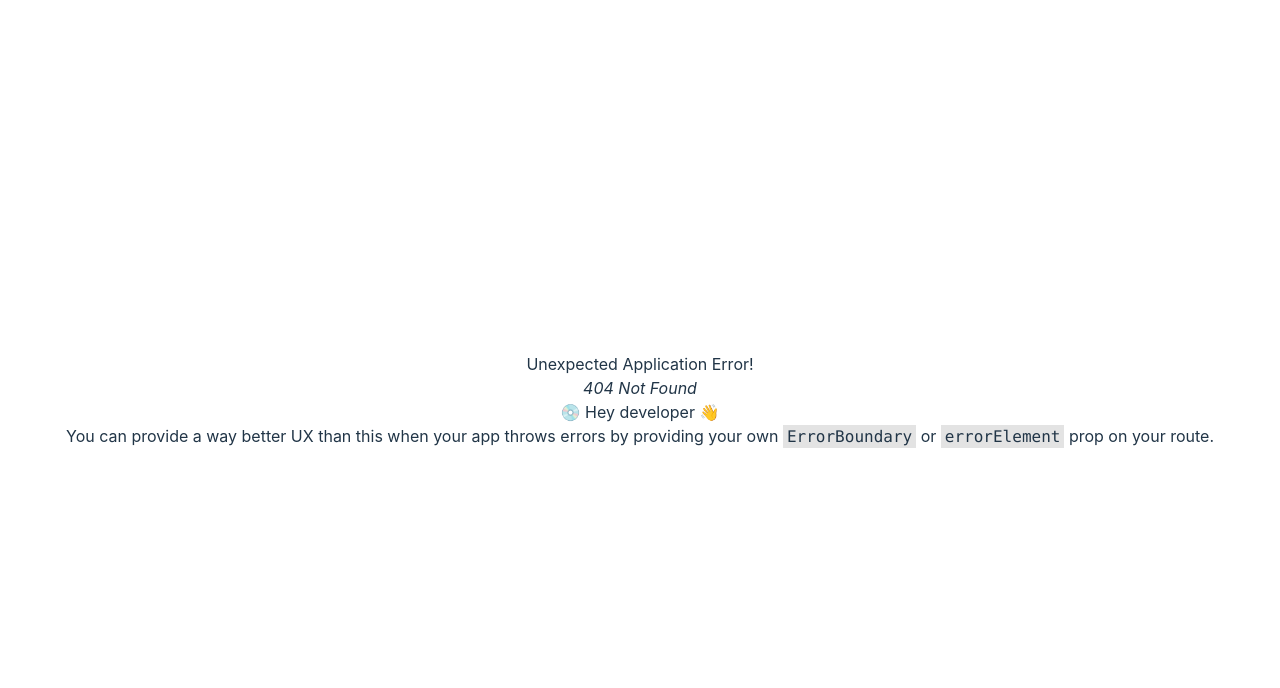
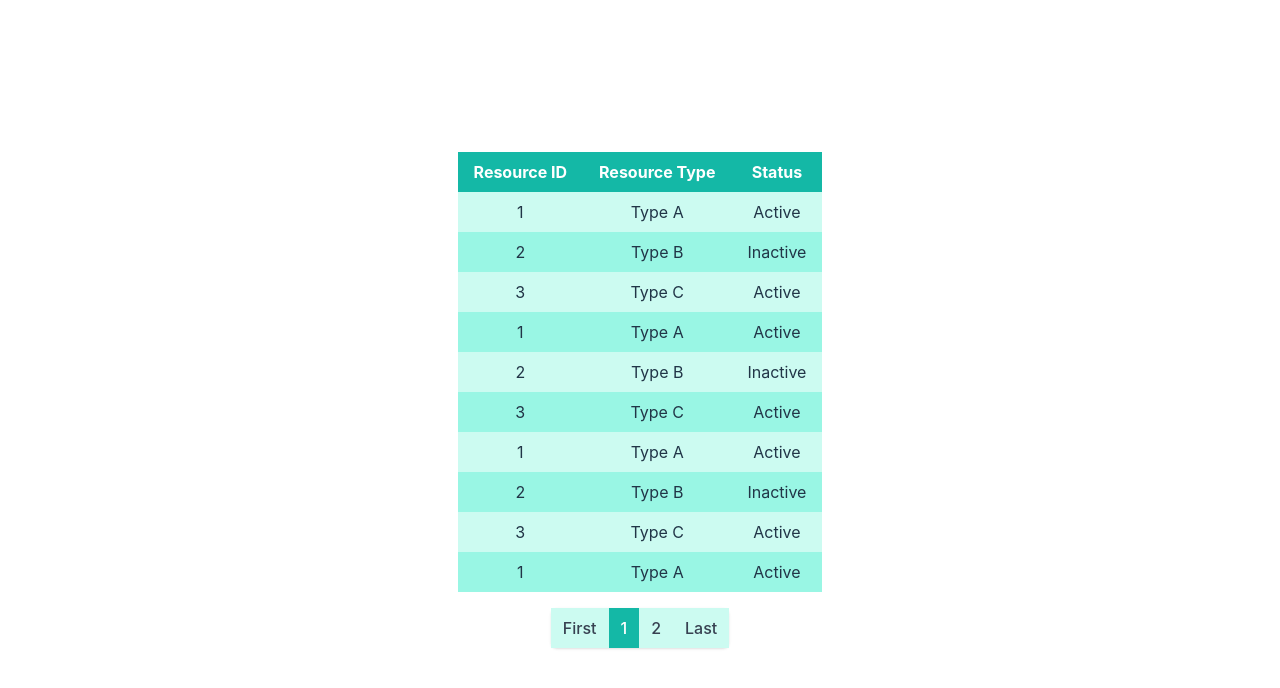
Before and after one commit to heykall/satu-sehat, a React (Vite) app: page /monitoring in a window 1280 px wide. Before the commit this address had no page. Shown: the top 688 px of the page. Built offline with nearby package versions, Linux system fonts and the light colour scheme.

Commit message:
add monitoring example table

```diff
--- a/src/pages/HomePage.jsx
+++ b/src/pages/HomePage.jsx
@@ -1,5 +1,6 @@
 import React, { useState } from 'react';
 import { FiUsers, FiPackage, FiMap, FiDatabase } from 'react-icons/fi';
+import { MdOutlineMonitorHeart } from "react-icons/md";
 import { useNavigate } from 'react-router-dom';
 
 const HomePage = () => {
@@ -12,14 +13,16 @@ const HomePage = () => {
 
   const handleCardClick = (card) => {
     if (card === 'cdc') {
-      navigate('workers')
+      navigate('/workers')
     } else if (card === 'data-integration') {
-      navigate('data-integration')
+      navigate('/data-integration')
       console.log('Data Integration Tool clicked');
     } else if (card === 'data-mapping') {
       navigate('/map-database')
     } else if (card === 'database') {
       navigate('/database')
+    } else if (card === 'monitoring') {
+      navigate('/monitoring')
     }
   };
 
@@ -57,6 +60,7 @@ const HomePage = () => {
             {renderCardMenu(<FiPackage />, 'Data Integration Tool', 'data-integration')}
             {renderCardMenu(<FiMap />, 'Data Mapping Tools', 'data-mapping')}
             {renderCardMenu(<FiDatabase />, 'Database Connect', 'database')}
+            {renderCardMenu(<MdOutlineMonitorHeart />, 'Monitoring', 'monitoring')}
           </div>
         </div>
       </div>
--- /dev/null
+++ b/src/pages/Monitoring.jsx
@@ -0,0 +1,147 @@
+import React, { useState } from "react";
+
+const Monitoring = () => {
+  const [data, setData] = useState([
+    { resourceId: 1, resourceType: "Type A", status: "Active" },
+    { resourceId: 2, resourceType: "Type B", status: "Inactive" },
+    { resourceId: 3, resourceType: "Type C", status: "Active" },
+    { resourceId: 1, resourceType: "Type A", status: "Active" },
+    { resourceId: 2, resourceType: "Type B", status: "Inactive" },
+    { resourceId: 3, resourceType: "Type C", status: "Active" },
+    { resourceId: 1, resourceType: "Type A", status: "Active" },
+    { resourceId: 2, resourceType: "Type B", status: "Inactive" },
+    { resourceId: 3, resourceType: "Type C", status: "Active" },
+    { resourceId: 1, resourceType: "Type A", status: "Active" },
+    { resourceId: 2, resourceType: "Type B", status: "Inactive" },
+    { resourceId: 3, resourceType: "Type C", status: "Active" },
+    { resourceId: 1, resourceType: "Type A", status: "Active" },
+    { resourceId: 2, resourceType: "Type B", status: "Inactive" },
+    { resourceId: 3, resourceType: "Type C", status: "Active" },
+    { resourceId: 1, resourceType: "Type A", status: "Active" },
+    { resourceId: 2, resourceType: "Type B", status: "Inactive" },
+    { resourceId: 3, resourceType: "Type C", status: "Active" },
+    { resourceId: 1, resourceType: "Type A", status: "Active" },
+    { resourceId: 2, resourceType: "Type B", status: "Inactive" },
+    { resourceId: 3, resourceType: "Type C", status: "Active" },
+    { resourceId: 1, resourceType: "Type A", status: "Active" },
+    { resourceId: 2, resourceType: "Type B", status: "Inactive" },
+    { resourceId: 3, resourceType: "Type C", status: "Active" },
+    { resourceId: 1, resourceType: "Type A", status: "Active" },
+    { resourceId: 2, resourceType: "Type B", status: "Inactive" },
+    { resourceId: 3, resourceType: "Type C", status: "Active" },
+    { resourceId: 1, resourceType: "Type A", status: "Active" },
+    { resourceId: 2, resourceType: "Type B", status: "Inactive" },
+    { resourceId: 3, resourceType: "Type C", status: "Active" },
+    { resourceId: 1, resourceType: "Type A", status: "Active" },
+    { resourceId: 2, resourceType: "Type B", status: "Inactive" },
+    { resourceId: 3, resourceType: "Type C", status: "Active" },
+    { resourceId: 1, resourceType: "Type A", status: "Active" },
+    { resourceId: 2, resourceType: "Type B", status: "Inactive" },
+    { resourceId: 3, resourceType: "Type C", status: "Active" },
+    { resourceId: 1, resourceType: "Type A", status: "Active" },
+    { resourceId: 2, resourceType: "Type B", status: "Inactive" },
+    { resourceId: 3, resourceType: "Type C", status: "Active" },
+    // Add more data here
+  ]);
+
+  const [currentPage, setCurrentPage] = useState(1);
+  const itemsPerPage = 10;
+  const totalPages = Math.ceil(data.length / itemsPerPage);
+
+  const startIndex = (currentPage - 1) * itemsPerPage;
+  const endIndex = startIndex + itemsPerPage;
+  const currentData = data.slice(startIndex, endIndex);
+
+  const handlePageChange = (pageNumber) => {
+    setCurrentPage(pageNumber);
+  };
+
+  const handleFirstPage = () => {
+    setCurrentPage(1);
+  };
+
+  const handleLastPage = () => {
+    setCurrentPage(totalPages);
+  };
+
+  const renderPaginationLinks = () => {
+    const pageNumbers = [];
+    const visiblePages = 3;
+    const middleIndex = Math.floor(visiblePages / 2);
+    const startPage = currentPage - middleIndex;
+    const endPage = currentPage + middleIndex;
+
+    let i = startPage > 0 ? startPage : 1;
+    while (i <= endPage && i <= totalPages) {
+      pageNumbers.push(i);
+      i++;
+    }
+
+    return (
+      <>
+        <a
+          href="#"
+          className="py-2 px-3 bg-teal-100 text-gray-700 hover:bg-teal-200"
+          onClick={handleFirstPage}
+        >
+          First
+        </a>
+        {pageNumbers.map((pageNumber) => (
+          <a
+            key={pageNumber}
+            href="#"
+            className={`py-2 px-3 ${
+              pageNumber === currentPage
+                ? "bg-teal-500 text-white font-medium"
+                : "bg-teal-100 text-gray-700"
+            } hover:bg-teal-200`}
+            onClick={() => handlePageChange(pageNumber)}
+          >
+            {pageNumber}
+          </a>
+        ))}
+        <a
+          href="#"
+          className="py-2 px-3 bg-teal-100 text-gray-700 hover:bg-teal-200"
+          onClick={handleLastPage}
+        >
+          Last
+        </a>
+      </>
+    );
+  };
+
+  return (
+    <div className="w-full">
+      <table className="min-w-full">
+        <thead>
+          <tr className="bg-teal-500 text-white">
+            <th className="py-2 px-4">Resource ID</th>
+            <th className="py-2 px-4">Resource Type</th>
+            <th className="py-2 px-4">Status</th>
+          </tr>
+        </thead>
+        <tbody>
+          {currentData.map((item, index) => (
+            <tr
+              key={index}
+              className={index % 2 === 0 ? "bg-teal-100" : "bg-teal-200"}
+            >
+              <td className="py-2 px-4">{item.resourceId}</td>
+              <td className="py-2 px-4">{item.resourceType}</td>
+              <td className="py-2 px-4">{item.status}</td>
+            </tr>
+          ))}
+        </tbody>
+      </table>
+
+      <div className="flex justify-center mt-4">
+        <nav className="inline-flex rounded-md shadow">
+          {renderPaginationLinks()}
+        </nav>
+      </div>
+    </div>
+  );
+};
+
+export default Monitoring;
```
Also changed, not shown: src/App.jsx (+9 -0 lines).
